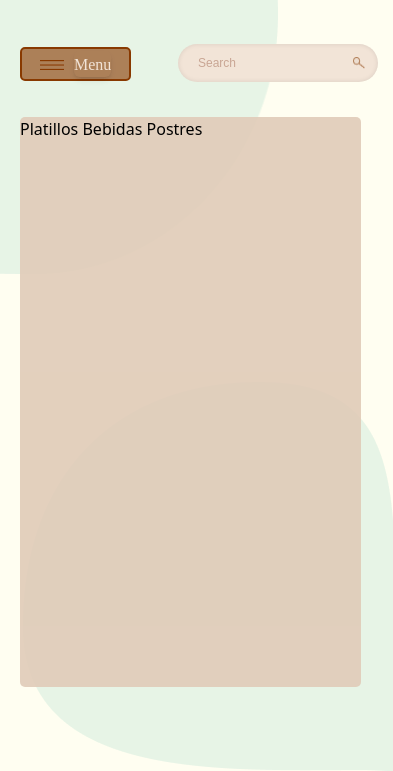
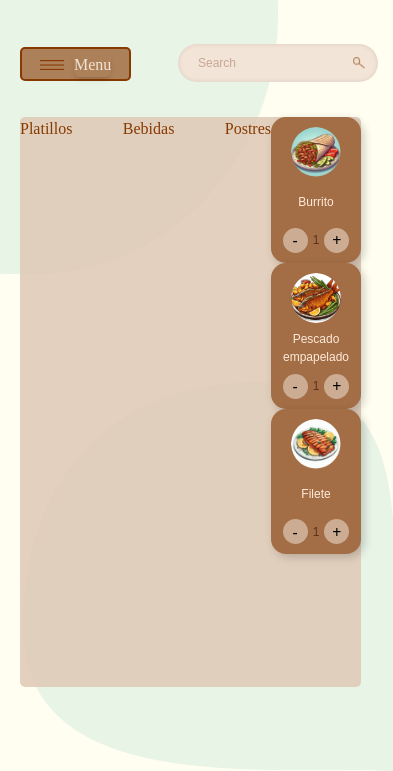
Before and after one commit to HadassahGarcia/Lunch_Box_app, an Electron app: page views/pages/home.html in a window 393 px wide. Shown: the part 73-844 px from the top of the page. Drawn offline with nearby package versions, Linux system fonts and the light colour scheme; a web font is replaced by a local one.

Commit message:
Changes in home page, added containers

```diff
--- a/views/pages/home.html
+++ b/views/pages/home.html
@@ -29,21 +29,109 @@
         <img src="../../media/search.png" >
       </div>
 
-      <div class="background-container">
-        <a href="">Platillos</a>
-        <a href="">Bebidas</a>
-        <a href="">Postres</a>
-        <div class="background-image">
-
+      <div id="background-container">
+        <div id="nav">
+          <span>Platillos</span>
+          <span>Bebidas</span>
+          <span>Postres</span>
         </div>
 
+        <div class="content">
+          <div class="food-item">
+            <img src="../../media/burrito.png" alt="Burrito">
+            <span>Burrito</span>
+            <div class="quantity-control">
+              <button>-</button>
+              <span>1</span>
+              <button>+</button>
+            </div>
+          </div>
+          <div class="food-item">
+            <img src="../../media/pescado.png" alt="Pescado empapelado">
+            <span>Pescado empapelado</span>
+            <div class="quantity-control">
+              <button>-</button>
+              <span>1</span>
+              <button>+</button>
+            </div>
+          </div>
+          <div class="food-item">
+            <img src="../../media/filete.png" alt="Filete">
+            <span>Filete</span>
+            <div class="quantity-control">
+              <button>-</button>
+              <span>1</span>
+              <button>+</button>
+            </div>
+          </div>
+        </div>
       </div>
 
-
-  </body>
+</body>
 
 <style>
-  .background-container{
+
+content {
+  display: flex;
+  justify-content: space-between;
+  gap: 10px;
+  margin-top: 20px;
+  width: 50%;
+  height: auto;
+  align-items: center;
+  flex-direction: row;
+
+}
+
+.food-item {
+  background-color: #a36e46;
+  border-radius: 15px;
+  width: 90px;
+  height: 145.8px;
+  display: flex;
+  flex-direction: column;
+  align-items: center;
+  justify-content: space-between;
+  padding: 10px;
+  box-shadow: 3px 3px 10px rgba(0, 0, 0, 0.2);
+}
+
+.food-item img {
+  width: 50px;
+  height: 50px;
+  border-radius: 50%;
+}
+
+.food-item span {
+  font-family: 'Monda', sans-serif;
+  font-size: 12px;
+  text-align: center;
+  color: #FEEAD9
+}
+
+.quantity-control {
+  display: flex;
+  align-items: center;
+  justify-content: center;
+  gap: 5px;
+}
+
+.quantity-control button {
+  background-color: rgb(224 203 184 / 67%);
+  border: none;
+  border-radius: 50%;
+  width: 25px;
+  height: 25px;
+  font-size: 16px;
+  cursor: pointer;
+}
+
+.quantity-control span {
+  font-family: 'Monda', sans-serif;
+  color: #5E331B;
+}
+
+#background-container{
     position: absolute;
     top: 170px;
     background-color: rgb(224 203 184 / 89%);
@@ -51,9 +139,18 @@
     height: 570px;
     border-radius: 5px;
     left: 20px;
+    display: flex;
+  }
+  #nav{
+    font-family: 'Monda';
+    display: flex;
+    justify-content: space-between;
+    gap: 10px;
+    width: 100%;
+    color: #883900;
+    }
 
-  }
-  .search-bar {
+    .search-bar {
     display: flex;
     align-items: center;
     background-color: #F2E4D7; /* Color de fondo similar */
```
Also changed, not shown: media/burrito.png (added), media/filete.png (added), media/pescado.png (added).
